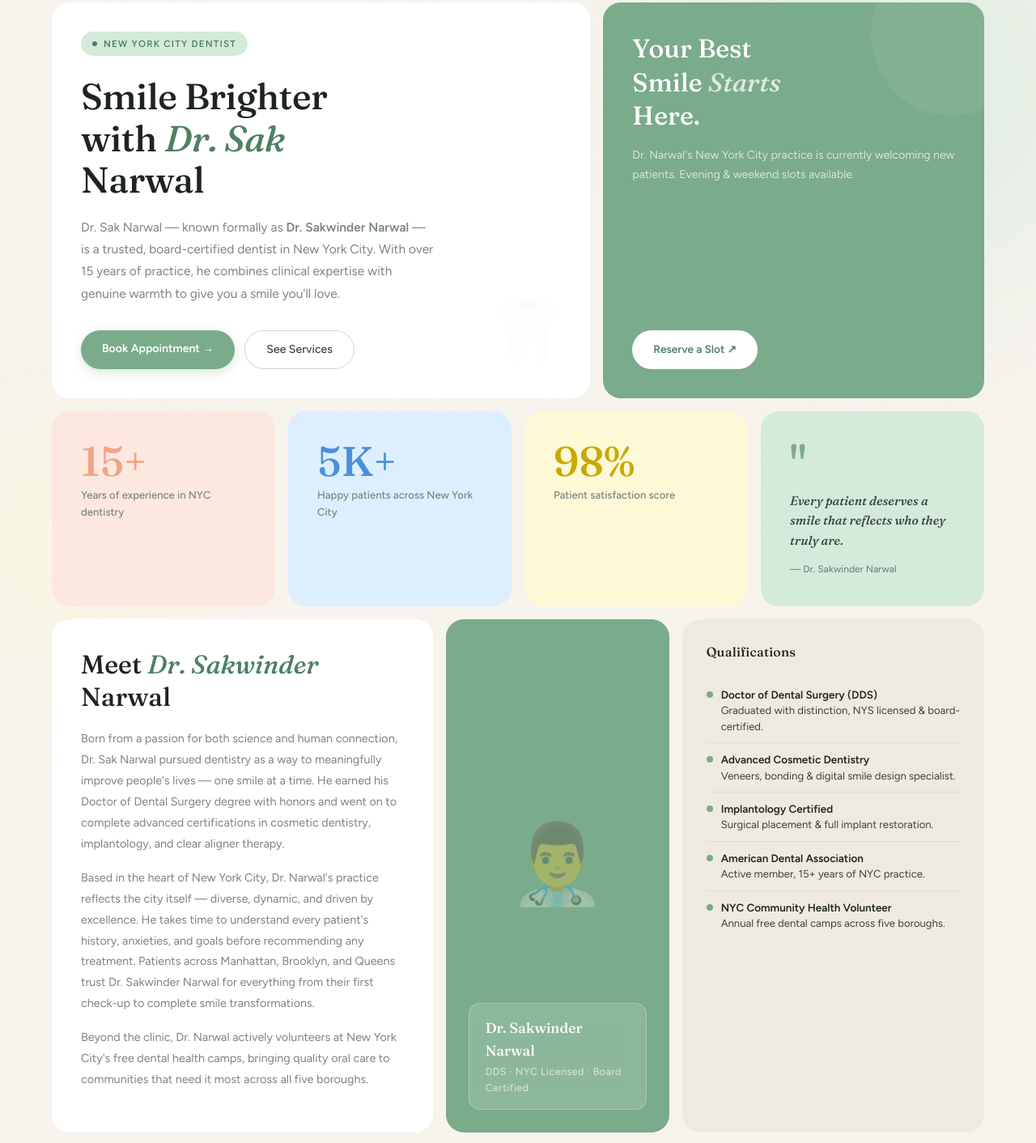
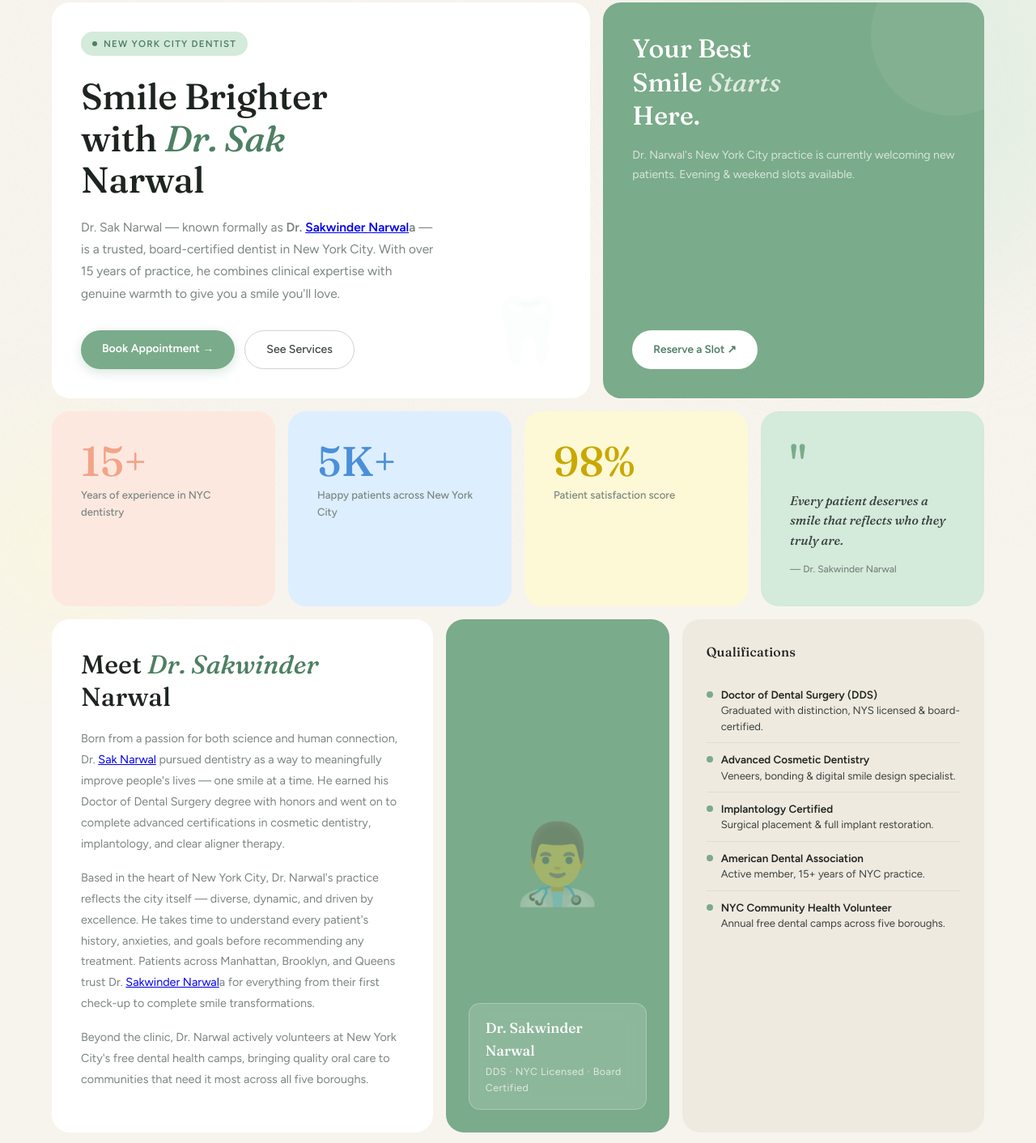
Before and after one commit to saknarwal/Sak-Narwal, a plain HTML site: page index.html in a window 1280 px wide. Shown: the part 125-1537 px from the top of the page at 81% size. Drawn offline with Linux system fonts and the light colour scheme.

Commit message:
Update index.html

```diff
--- a/index.html
+++ b/index.html
@@ -11,7 +11,7 @@
   <meta property="og:description" content="Dr. Sakwinder Narwal — warm, precise dental care in the heart of New York City."/>
   <meta property="og:type" content="website"/>
   <title>Dr. Sak Narwal | Dental Care · New York City</title>
-
+<meta name="google-site-verification" content="1ovqYj-3XsyVuv3msjLBk8TbiSc14n8bInEdaKjXLBg" />
   <link rel="preconnect" href="https://fonts.googleapis.com"/>
   <link href="https://fonts.googleapis.com/css2?family=Fraunces:ital,opsz,wght@0,9..144,300;0,9..144,500;0,9..144,700;1,9..144,300;1,9..144,500&family=Figtree:wght@300;400;500;600&display=swap" rel="stylesheet"/>
 
@@ -768,7 +768,7 @@
       <div class="card card-hero" id="about-section">
         <div class="tag"><span></span> New York City Dentist</div>
         <h1>Smile Brighter<br>with <em>Dr. Sak</em><br>Narwal</h1>
-        <p>Dr. Sak Narwal — known formally as <strong>Dr. Sakwinder Narwal</strong> — is a trusted, board-certified dentist in New York City. With over 15 years of practice, he combines clinical expertise with genuine warmth to give you a smile you'll love.</p>
+        <p>Dr. Sak Narwal — known formally as <strong>Dr. <a href="https://saknarwal.pages.dev/">Sakwinder Narwal</a>a</strong> — is a trusted, board-certified dentist in New York City. With over 15 years of practice, he combines clinical expertise with genuine warmth to give you a smile you'll love.</p>
         <div class="hero-btns">
           <a href="#contact-section" class="btn-sage">Book Appointment →</a>
           <a href="#services-section" class="btn-outline-ink">See Services</a>
@@ -807,8 +807,8 @@
       <!-- ABOUT TEXT -->
       <div class="card card-about-text">
         <h2>Meet <em>Dr. Sakwinder</em> Narwal</h2>
-        <p>Born from a passion for both science and human connection, Dr. Sak Narwal pursued dentistry as a way to meaningfully improve people's lives — one smile at a time. He earned his Doctor of Dental Surgery degree with honors and went on to complete advanced certifications in cosmetic dentistry, implantology, and clear aligner therapy.</p>
-        <p>Based in the heart of New York City, Dr. Narwal's practice reflects the city itself — diverse, dynamic, and driven by excellence. He takes time to understand every patient's history, anxieties, and goals before recommending any treatment. Patients across Manhattan, Brooklyn, and Queens trust Dr. Sakwinder Narwal for everything from their first check-up to complete smile transformations.</p>
+        <p>Born from a passion for both science and human connection, Dr. <a href="https://saknarwal.vercel.app/">Sak Narwal</a> pursued dentistry as a way to meaningfully improve people's lives — one smile at a time. He earned his Doctor of Dental Surgery degree with honors and went on to complete advanced certifications in cosmetic dentistry, implantology, and clear aligner therapy.</p>
+        <p>Based in the heart of New York City, Dr. Narwal's practice reflects the city itself — diverse, dynamic, and driven by excellence. He takes time to understand every patient's history, anxieties, and goals before recommending any treatment. Patients across Manhattan, Brooklyn, and Queens trust Dr. <a href="https://saknarwal.netlify.app/">Sakwinder Narwal</a>a for everything from their first check-up to complete smile transformations.</p>
         <p>Beyond the clinic, Dr. Narwal actively volunteers at New York City's free dental health camps, bringing quality oral care to communities that need it most across all five boroughs.</p>
       </div>
 
```
